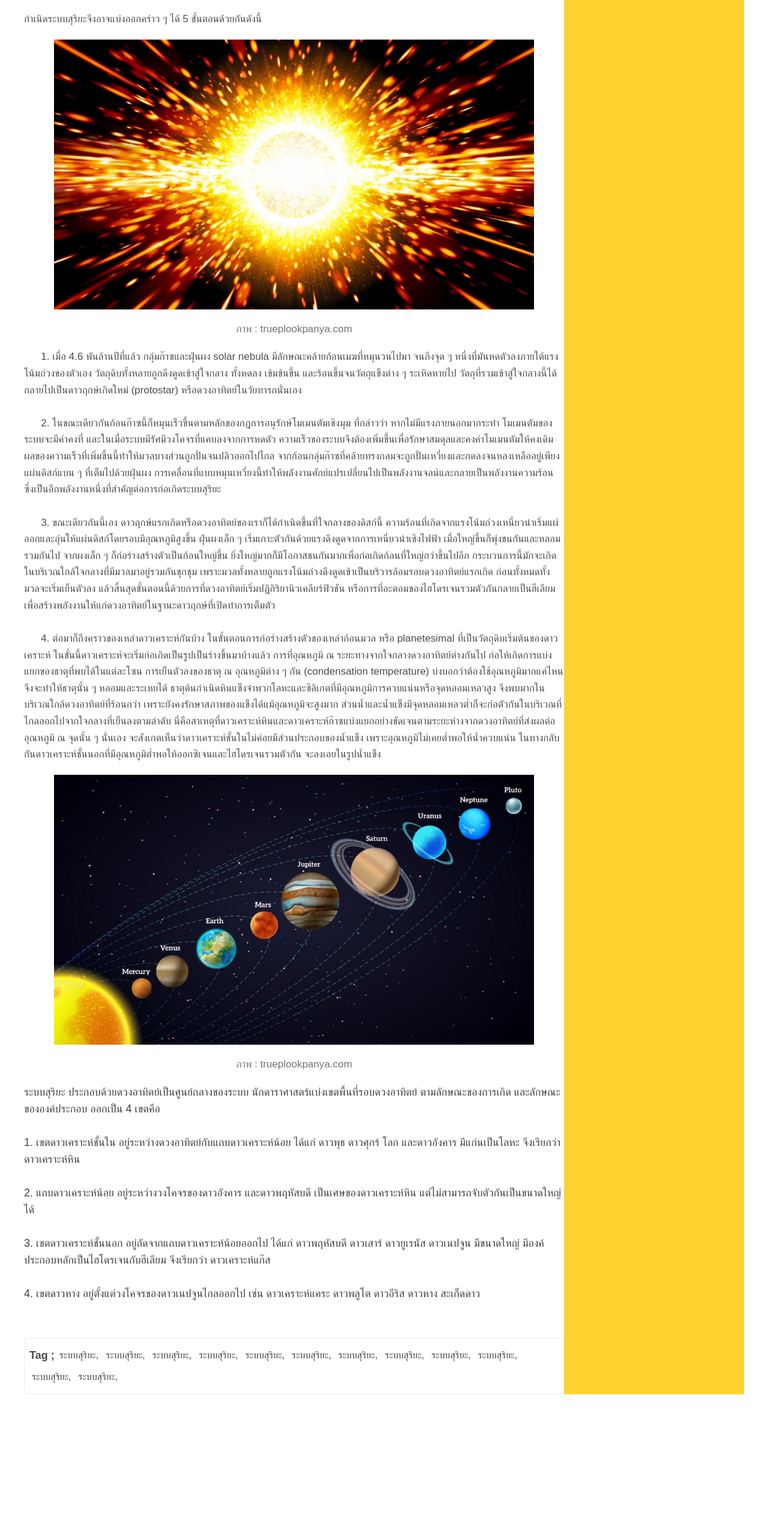
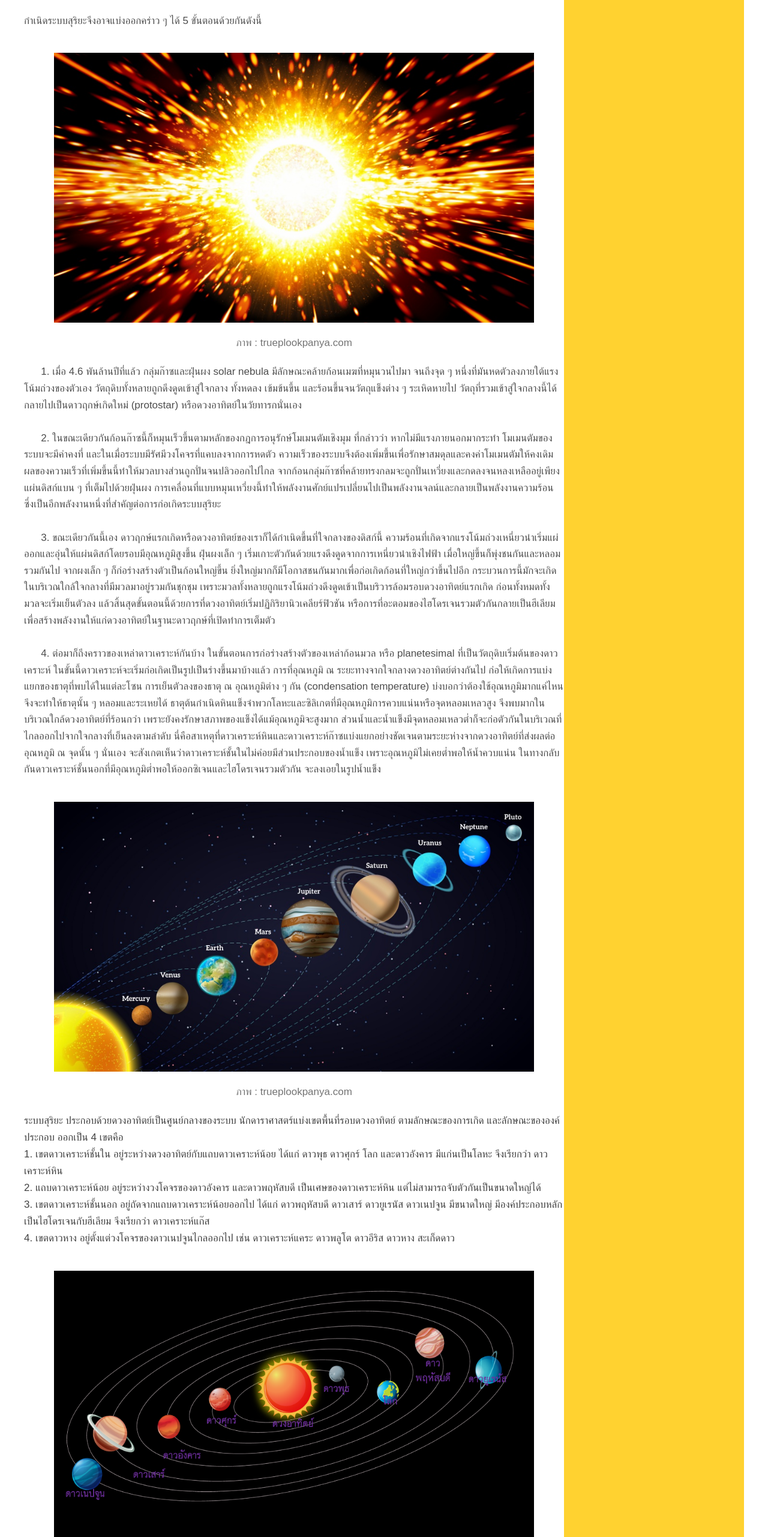
Before and after one commit to kawji/Solar-System-EDU, a Next.js app in the folder kasomarket/: page / in a window 1280 px wide. Shown: the part 1154-3717 px from the top of the page at 60% size. Before the commit the page ends 3579 px from the top, so only its background shows below. Built offline with nearby package versions, Linux system fonts and the light colour scheme.

Commit message:
Update main.tsx

```diff
--- a/kasomarket/src/layout/main/main.tsx
+++ b/kasomarket/src/layout/main/main.tsx
@@ -10,7 +10,7 @@ export default function Main() {
             <Section />
 
             <div className="max-w-[1200px] w-full h-auto flex flex-col lg:flex-row  pt-5  ">
-                <div className="max-w-[900px] w-full h-auto flex flex-col items-center gap-5">
+                <div className="max-w-[900px] w-full h-auto flex flex-col items-center gap-5 leading-7 ">
                     <Text text="&nbsp;&nbsp;&nbsp;&nbsp;&nbsp;&nbsp;กว่า 4,600 ล้านปีก่อน ในมุมหนึ่งของเอกภพ กลุ่มเมฆก๊าซและฝุ่นอวกาศได้รวมตัวกันภายใต้แรงโน้มถ่วง จนก่อให้เกิดดาวฤกษ์ดวงหนึ่งซึ่งเรารู้จักกันในชื่อว่า “ดวงอาทิตย์” และจากเศษวัสดุที่เหลืออยู่รอบ ๆ มัน ก็ค่อย ๆ รวมตัวกันกลายเป็นดาวเคราะห์ ดวงจันทร์ และวัตถุท้องฟ้าต่าง ๆ จนเกิดเป็นระบบดาวที่เราเรียกว่า “ระบบสุริยะ” เรื่องราวของการกำเนิดนี้ไม่เพียงเป็นต้นกำเนิดของโลกและชีวิต แต่ยังสะท้อนถึงวิวัฒนาการอันยิ่งใหญ่ของเอกภพที่เราดำรงอยู่ในทุกวันนี้" />
                     <img src={'/hero.jpg'} className="max-w-[800px] w-full h-auto object-cover aspect-video " />
                     <span className=" max-w-[800px] w-full h-auto flex items-center justify-center text-[17px] text-black/55 font-medium  ">
@@ -24,7 +24,7 @@ export default function Main() {
                         <br /> <br />
                         กำเนิดระบบสุริยะจึงอาจแบ่งออกคร่าว ๆ ได้ 5 ขั้นตอนด้วยกันดังนี้
                     </p>
-                    <img src={'/1.jpg'} className="max-w-[800px] w-full h-auto object-cover aspect-video " />
+                    <img src={'/1.jpg'} className="max-w-[800px] w-full h-auto object-cover aspect-video mt-5" />
                     <span className=" max-w-[800px] w-full h-auto flex items-center justify-center text-[17px] text-black/55 font-medium  ">
                         ภาพ : trueplookpanya.com
                     </span>
@@ -37,21 +37,70 @@ export default function Main() {
                         <br /> <br />
                         &nbsp;&nbsp;&nbsp;&nbsp;&nbsp;&nbsp;4. ต่อมาก็ถึงคราวของเหล่าดาวเคราะห์กันบ้าง ในขั้นตอนการก่อร่างสร้างตัวของเหล่าก้อนมวล หรือ planetesimal ที่เป็นวัตถุดิบเริ่มต้นของดาวเคราะห์ ในขั้นนี้ดาวเคราะห์จะเริ่มก่อเกิดเป็นรูปเป็นร่างขึ้นมาบ้างแล้ว การที่อุณหภูมิ ณ ระยะทางจากใจกลางดวงอาทิตย์ต่างกันไป ก่อให้เกิดการแบ่งแยกของธาตุที่พบได้ในแต่ละโซน การเย็นตัวลงของธาตุ ณ อุณหภูมิต่าง ๆ กัน (condensation temperature) บ่งบอกว่าต้องใช้อุณหภูมิมากแค่ไหนจึงจะทำให้ธาตุนั้น ๆ หลอมและระเหยได้ ธาตุต้นกำเนิดหินแข็งจำพวกโลหะและซิลิเกตที่มีอุณหภูมิการควบแน่นหรือจุดหลอมเหลวสูง จึงพบมากในบริเวณใกล้ดวงอาทิตย์ที่ร้อนกว่า เพราะยังคงรักษาสภาพของแข็งได้แม้อุณหภูมิจะสูงมาก ส่วนน้ำและน้ำแข็งมีจุดหลอมเหลวต่ำก็จะก่อตัวกันในบริเวณที่ไกลออกไปจากใจกลางที่เย็นลงตามลำดับ นี่คือสาเหตุที่ดาวเคราะห์หินและดาวเคราะห์ก๊าซแบ่งแยกอย่างชัดเจนตามระยะห่างจากดวงอาทิตย์ที่ส่งผลต่ออุณหภูมิ ณ จุดนั้น ๆ นั่นเอง จะสังเกตเห็นว่าดาวเคราะห์ชั้นในไม่ค่อยมีส่วนประกอบของน้ำแข็ง เพราะอุณหภูมิไม่เคยต่ำพอให้น้ำควบแน่น ในทางกลับกันดาวเคราะห์ชั้นนอกที่มีอุณหภูมิต่ำพอให้ออกซิเจนและไฮโดรเจนรวมตัวกัน จะลงเอยในรูปน้ำแข็ง
                     </p>
-                    <img src={'/2.jpg'} className="max-w-[800px] w-full h-auto object-cover aspect-video " />
+                    <img src={'/2.jpg'} className="max-w-[800px] w-full h-auto object-cover aspect-video mt-5" />
                     <span className=" max-w-[800px] w-full h-auto flex items-center justify-center text-[17px] text-black/55 font-medium  ">
                         ภาพ : trueplookpanya.com
                     </span>
-                    <p className="text-lg text-black/75 ">
+                    <p className="text-[17px] text-black/75  ">
                         ระบบสุริยะ ประกอบด้วยดวงอาทิตย์เป็นศูนย์กลางของระบบ นักดาราศาสตร์แบ่งเขตพื้นที่รอบดวงอาทิตย์ ตามลักษณะของการเกิด และลักษณะขององค์ประกอบ ออกเป็น 4 เขตคือ
-                        <br /><br />
+                        <br />
                         1. เขตดาวเคราะห์ชั้นใน อยู่ระหว่างดวงอาทิตย์กับแถบดาวเคราะห์น้อย ได้แก่ ดาวพุธ ดาวศุกร์ โลก และดาวอังคาร มีแก่นเป็นโลหะ จึงเรียกว่า ดาวเคราะห์หิน
-                        <br /><br />
+                        <br />
                         2. แถบดาวเคราะห์น้อย อยู่ระหว่างวงโคจรของดาวอังคาร และดาวพฤหัสบดี เป็นเศษของดาวเคราะห์หิน แต่ไม่สามารถจับตัวกันเป็นขนาดใหญ่ได้
-                        <br /><br />
+                        <br />
                         3. เขตดาวเคราะห์ชั้นนอก อยู่ถัดจากแถบดาวเคราะห์น้อยออกไป ได้แก่ ดาวพฤหัสบดี ดาวเสาร์ ดาวยูเรนัส ดาวเนปจูน มีขนาดใหญ่ มีองค์ประกอบหลักเป็นไฮโดรเจนกับฮีเลียม จึงเรียกว่า ดาวเคราะห์แก๊ส
-                        <br /><br />
+                        <br />
                         4. เขตดาวหาง อยู่ตั้งแต่วงโคจรของดาวเนปจูนไกลออกไป เช่น ดาวเคราะห์แคระ ดาวพลูโต ดาวอีริส ดาวหาง สะเก็ดดาว
                     </p>
+
+                    <img src={'/3.png'} className="max-w-[800px] w-full h-auto object-cover aspect-video mt-5 " />
+                    <span className=" max-w-[800px] w-full h-auto flex items-center justify-center text-[17px] text-black/55 font-medium  ">
+                        ภาพ : trueplookpanya.com
+                    </span>
+                    <p className="text-lg text-black/75 ">&nbsp;&nbsp;&nbsp;&nbsp;&nbsp;&nbsp;
+                    ระบบสุริยะเป็นระบบที่ประกอบด้วยดวงอาทิตย์เป็นศูนย์กลาง และมีดาวเคราะห์ 8 ดวง เรียงลำดับจากที่อยู่ใกล้ดวงอาทิตย์ไปยังดาวที่อยู่ไกลจากดวงอาทิตย์มากที่สุด คือ ดาวพุธ ดาวศุกร์ โลก ดาวอังคาร ดาวพฤหัสบดี ดาวเสาร์ ดาวยูเรนัส และดาวเนปจูน
+                    </p>
+                    <p className="text-lg text-black/75 ">&nbsp;&nbsp;&nbsp;&nbsp;&nbsp;&nbsp;
+                        ดาวฤกษ์ คือ ดาวที่มีความร้อนและแสงสว่างในตัวเอง โดยกําเนิดจากการระเบิดอย่างรุนแรงของ
+                        ก๊าซ ไฮโดรเจนกลายเป็นก๊าซฮีเลียม ทําให้มีอุณหภูมิสูงมาก ในระบบสุริยะมีดาวฤกษ์เพียงดวงเดียว คือ
+                        ดวงอาทิตย์
+                   </p>
+                   <img src={'/4.png'} className="max-w-[350px] w-full h-auto object-cover mt-5" />
+                    <span className=" max-w-[800px] w-full h-auto flex items-center justify-center text-[17px] text-black/55 font-medium  ">
+                        ภาพ : trueplookpanya.com
+                    </span>
+                    <p className="text-lg text-black/75 text-start ">
+                    ดวงอาทิตย์ <br />&nbsp;&nbsp;&nbsp;
+                    •	เป็นดาวฤกษ์ศูนย์กลางของระบบสุริยะ ดวงอาทิตย์เป็น     ดาวฤกษ์ขนาดเล็ก เมื่อเทียบกับดาวฤกษ์อื่น ๆ<br />&nbsp;&nbsp;&nbsp;
+                    •	ดวงอาทิตย์เป็นดาวฤกษ์สีเหลือง<br />&nbsp;&nbsp;&nbsp;
+                    •	อยู่ห่างจากโลกประมาณ 150 ล้านกิโลเมตร มีขนาดใหญ่
+                    กว่าโลก 109 เท่า<br />&nbsp;&nbsp;&nbsp;
+                    •	หมุนรอบตัวเองครบ 1 รอบใช้เวลา 27 วัน<br />&nbsp;&nbsp;&nbsp;
+                    •	ดวงอาทิตย์ประกอบด้วยแก๊สไฮโดรเจนเป็นส่วนใหญ่
+                    มีเส้นผ่านศูนย์กลาง 1.39 ล้านกิโลเมตร<br />&nbsp;&nbsp;&nbsp;
+                    •	แสงสว่างจากดวงอาทิตย์ใช้เวลาเดินทางผ่านอวกาศมายังโลกใช้เวลาประมาณ 8.30 นาที
+                   </p>
+
+                   <p className="text-lg text-black/75 mt-15 ">&nbsp;&nbsp;&nbsp;&nbsp;&nbsp;&nbsp;
+                        ดาวเคราะห์ เป็นดาวที่ไม่มีแสงสว่างในตัวเองเราสามารถมองเห็นดาวเคราะห์ได้เนื่องจากดาวเคราะห์จะสะท้อนแสงจากดวงอาทิตย์เข้าสู่ตาของเรา จึงทําให้เรามองเห็นดาวเคราะห์ได้นั่นเอง ในปัจจุบันดาวเคราะห์ที่
+                        เป็นบริวารดวงอาทิตย์มีอยู่ทั้งหมด 8 ดวง
+
+                   </p>
+
+
+
+
+
+
+
+
+
+
+
+
+
+
+
 
                     <div className="w-full h-auto px-2 py-3 max-w-[900px] flex gap-1 border border-black/8 rounded flex-wrap items-center justify-start mt-10 ">
                         <span className="text-lg text-black/70 font-semibold shrink-0 ">
```
